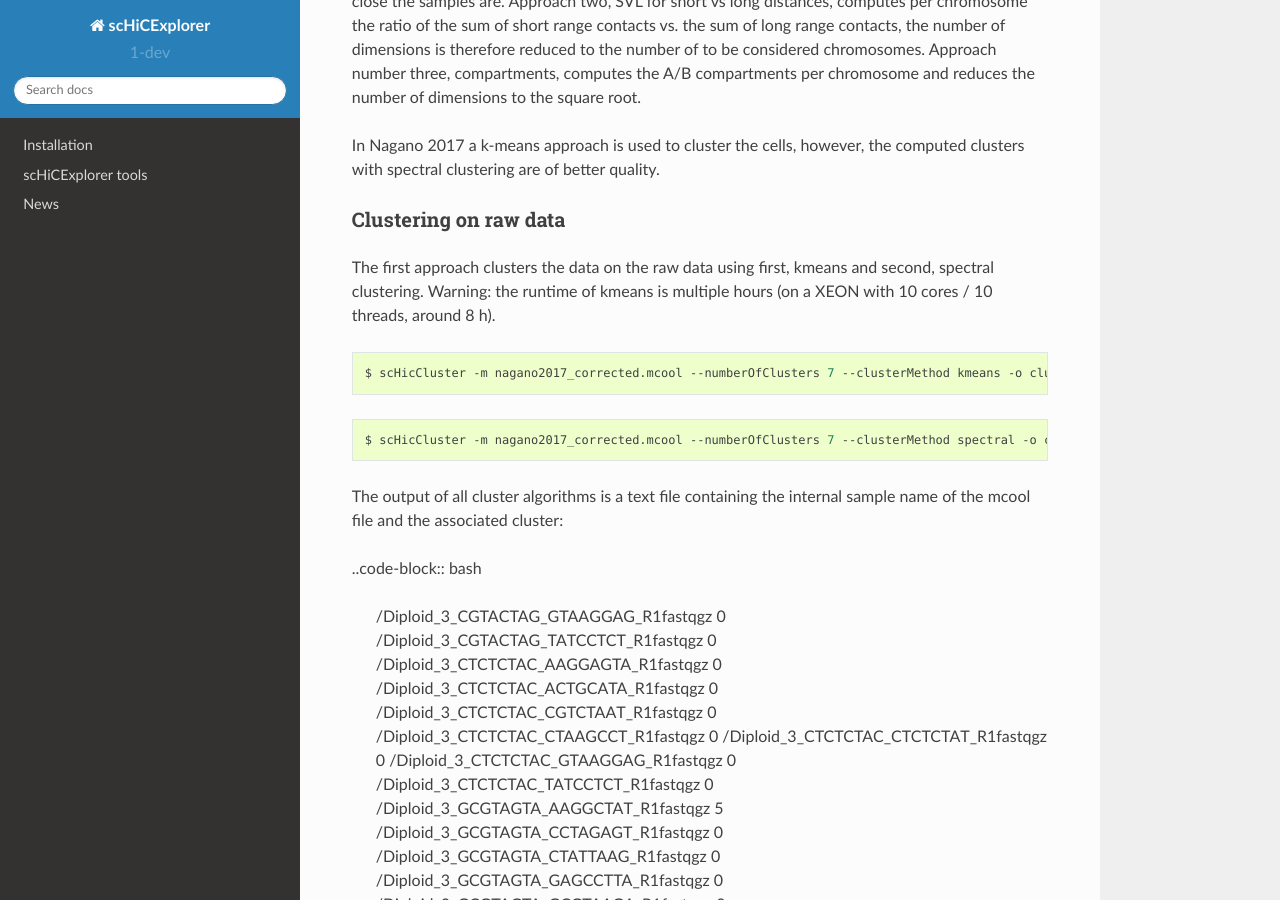
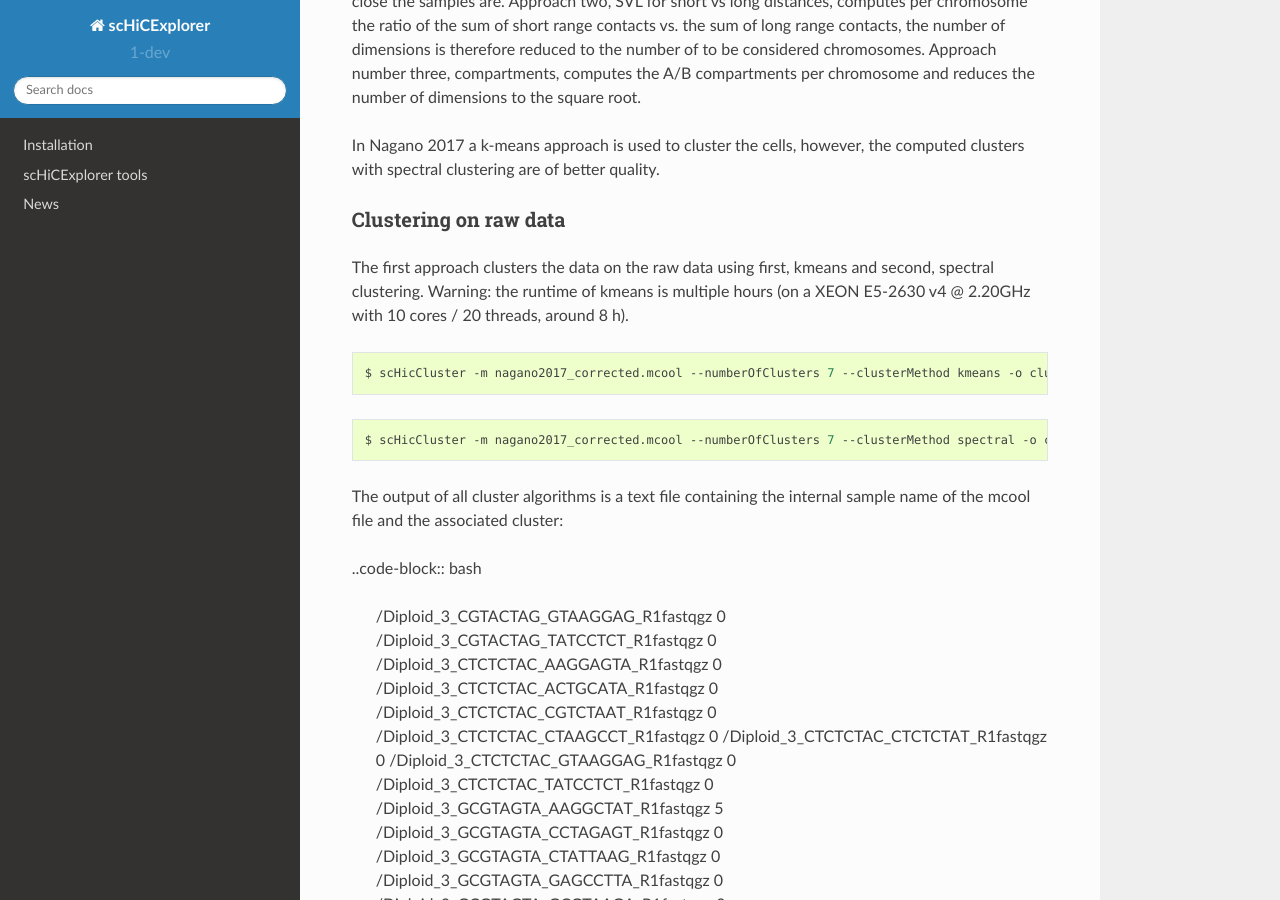
Before and after one commit to joachimwolff/scHiCExplorer, a Sphinx documentation site: the page built from docs/content/Example_analysis.rst, in a window 1280 px wide and 900 px high, scrolled down 6818 px. Built offline with Sphinx 7.4.7 and the Read the Docs theme 2.0.0, drawn with Linux system fonts in a browser that asks for light colours; pages that are not in the unit, such as notebooks, are missing from menus.

```diff
--- a/docs/content/Example_analysis.rst
+++ b/docs/content/Example_analysis.rst
@@ -303,7 +303,7 @@ In Nagano 2017 a k-means approach is used to cluster the cells, however, the com
 Clustering on raw data
 ^^^^^^^^^^^^^^^^^^^^^^
 
-The first approach clusters the data on the raw data using first, kmeans and second, spectral clustering. Warning: the runtime of kmeans is multiple hours (on a XEON with 10 cores / 10 threads, around 8 h).
+The first approach clusters the data on the raw data using first, kmeans and second, spectral clustering. Warning: the runtime of kmeans is multiple hours (on a XEON E5-2630 v4 @ 2.20GHz with 10 cores / 20 threads, around 8 h).
 
 .. code-block:: bash
 
--- a/docs/index.rst
+++ b/docs/index.rst
@@ -49,7 +49,7 @@ Contents:
    content/installation
    content/list-of-tools
    content/News
-   Examples_analysis
+   content/Examples_analysis
 
 
 
```
Also changed, not shown: docs/content/tools/scHicInfo.rst (added, +8 -0 lines).
